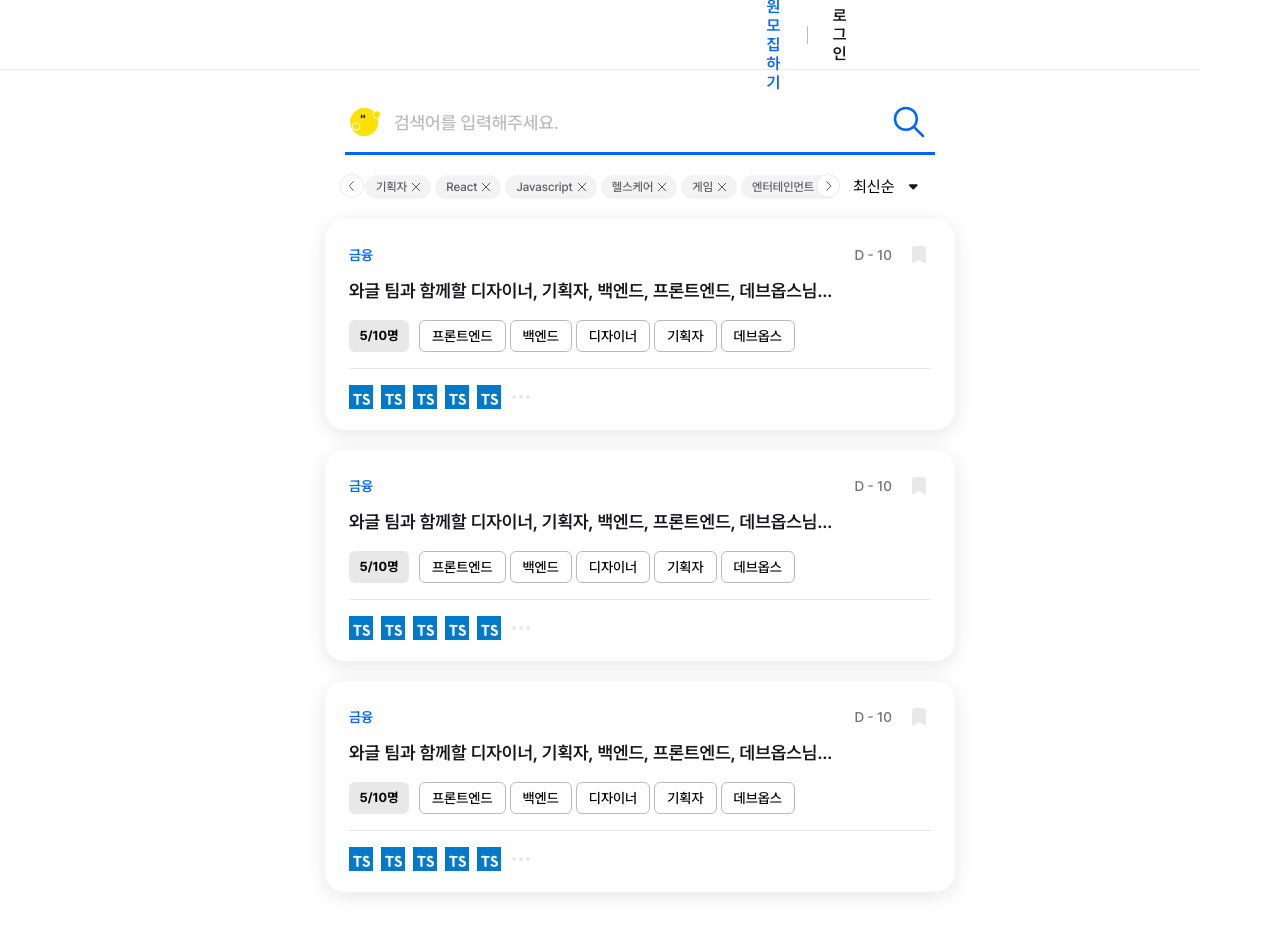
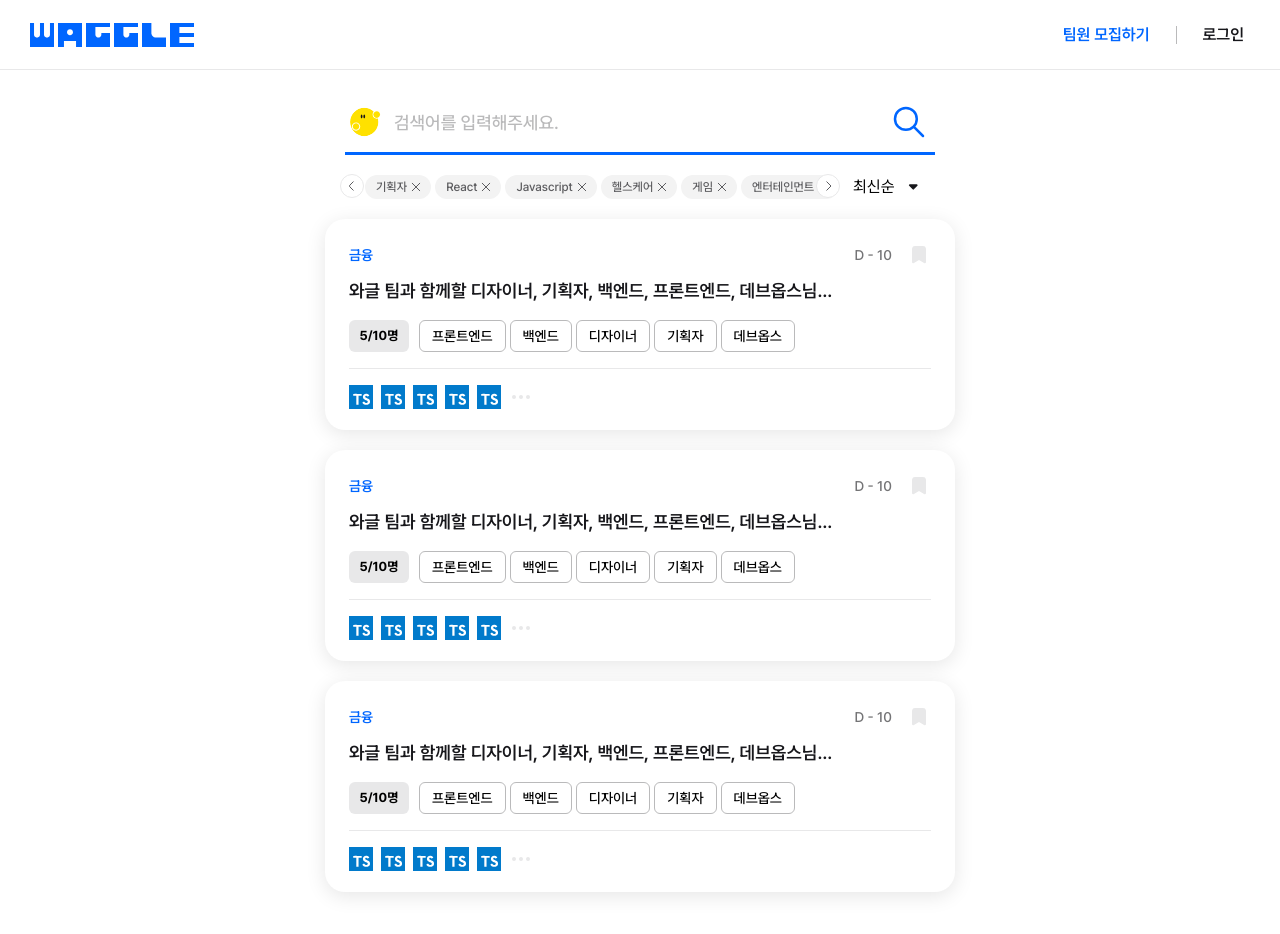
Before and after one commit to Team-Waggle/Frontend, a React (Vite) app: page / in a window 1280 px wide. Shown: the top 934 px of the page. Built offline with nearby package versions, Linux system fonts and the light colour scheme.

Commit message:
fix: Header position:fixed, 위치 조정

```diff
--- a/src/components/Header.tsx
+++ b/src/components/Header.tsx
@@ -1,10 +1,10 @@
-import styled from 'styled-components';
 import { useNavigate } from 'react-router-dom';
 import { useEffect, useState } from 'react';
-import LoginModal from './LoginModal';
+import LoginModal from './Modal/LoginModal';
 import LogoIcon from '../assets/images/icon/logoIcon.svg?react';
 import BellPlusIcon from '../assets/images/icon/bellPlusIcon.svg?react';
 import UserIcon from '../assets/images/icon/userIcon.svg?react';
+import styled from 'styled-components';
 
 type HeaderButtonProps = {
   color: string;
@@ -59,12 +59,13 @@ const Header = () => {
 export default Header;
 
 const HeaderWrapper = styled.div`
-  /* position: fixed; */
+  position: fixed;
+  top: 0;
   display: flex;
   justify-content: space-between;
   align-items: center;
   gap: 730px;
-  width: 1200px;
+  width: 100%;
   height: 70px;
   padding: 0px 20px;
   box-sizing: border-box;
--- a/src/styles/GlobalStyles.ts
+++ b/src/styles/GlobalStyles.ts
@@ -1,4 +1,4 @@
-import { createGlobalStyle } from "styled-components";
+import { createGlobalStyle } from 'styled-components';
 
 const GlobalStyles = createGlobalStyle`
     html, body, div, span, applet, object, iframe,
@@ -71,6 +71,8 @@ textarea {
 body {
 	width: 100vw;
 	height: 100vh;
+	/* position: fixed;을 위한 상단바 높이만큼의 padding-top값 */
+	padding-top: 70px;
 }
 
 
```
